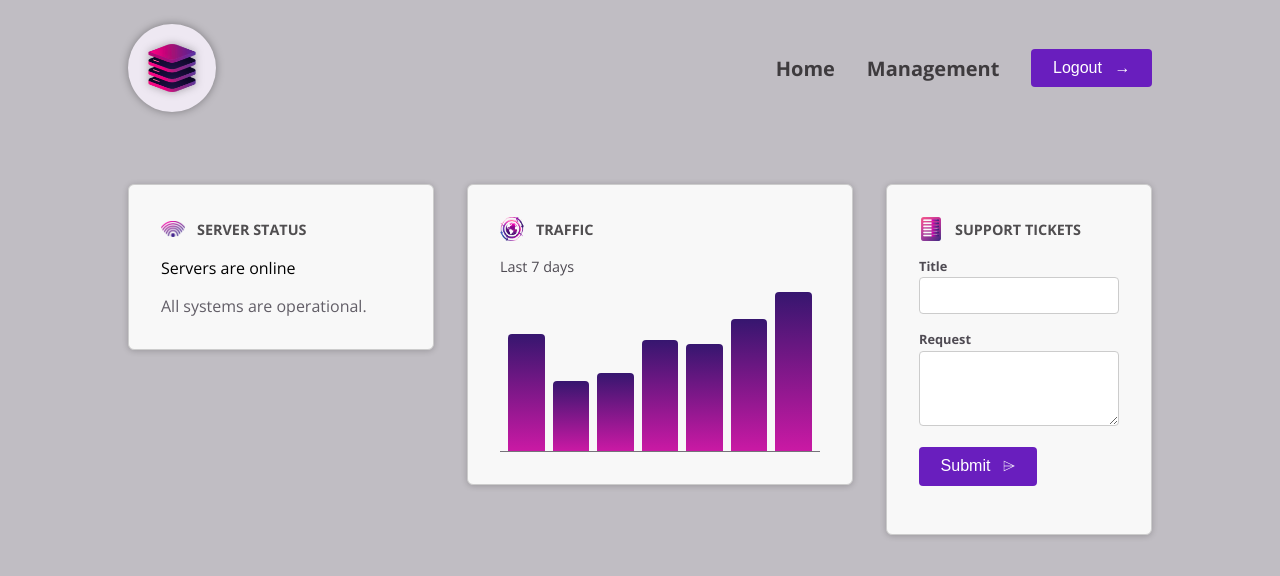
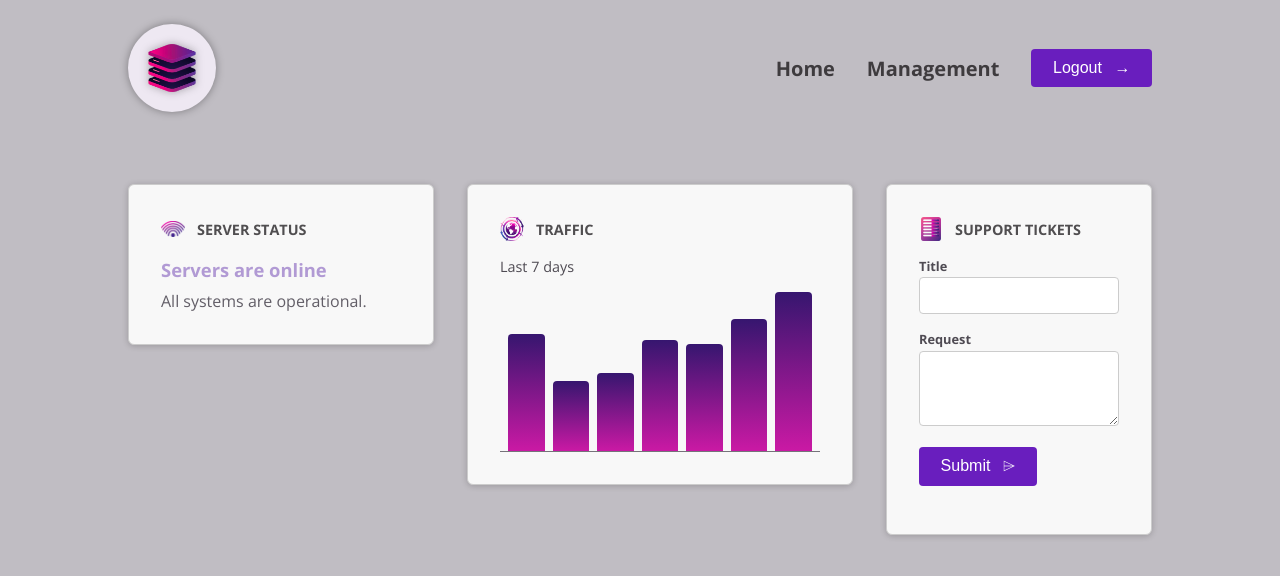
Before and after one commit to jodabyte/angular-deep-dive, an Angular app: page / in a window 1280 px wide. Shown: the top 576 px of the page. Built offline with nearby package versions, Linux system fonts and the light colour scheme.

Commit message:
bind css class dynamicly

```diff
--- a/src/app/features/dashboard/server-status/server-status.html
+++ b/src/app/features/dashboard/server-status/server-status.html
@@ -1,3 +1,11 @@
+<div
+  [class]="{
+    status: true,
+    'status-online': currentStatus === 'online',
+    'status-offline': currentStatus === 'offline',
+    'status-unknown': currentStatus === 'unknown',
+  }"
+>
   @if (currentStatus === 'online') {
     <p>Servers are online</p>
     <p>All systems are operational.</p>
@@ -8,3 +16,4 @@
     <p>Server status is unknown</p>
     <p>Fetching server status failed.</p>
   }
+</div>
```
Lines whose indentation alone changed are shown as unchanged.
